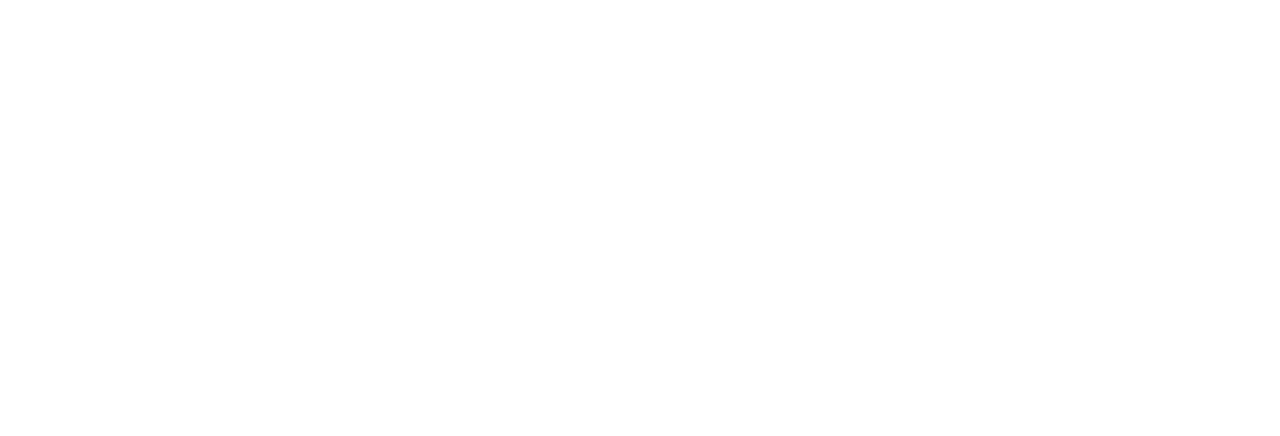
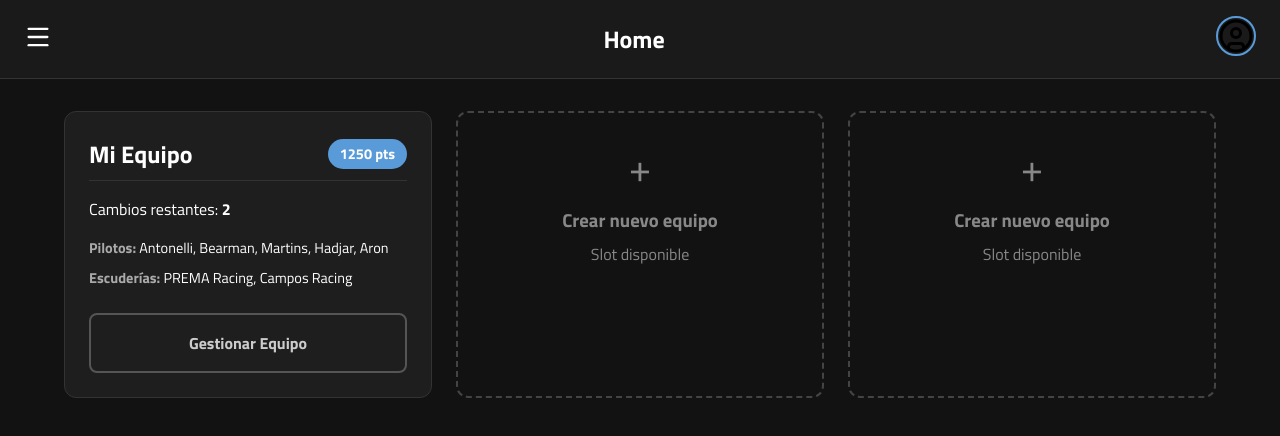
Before and after one commit to manu-fiuba/IntroTP, a plain HTML site: page frontend/home.html in a window 1280 px wide. Drawn offline with Linux system fonts and the light colour scheme.

Commit message:
front: header reutilizable y vista de equipos en home

```diff
--- a/frontend/css/style.css
+++ b/frontend/css/style.css
@@ -67,3 +67,129 @@ body {
     border: 2px solid #555555;
     color: #cccccc;
 }
+
+/* --- ESTILOS DE LAS PÁGINAS INTERNAS --- */
+.app-body {
+    display: block; /* Sobrescribimos el flex del body del index */
+    background-color: #121212;
+    color: #ffffff;
+    min-height: 100vh;
+}
+
+/* Header */
+.app-header {
+    display: flex;
+    justify-content: space-between;
+    align-items: center;
+    padding: 1rem 1.5rem;
+    background-color: #1a1a1a;
+    border-bottom: 1px solid #333;
+}
+
+.menu-btn {
+    background: none;
+    border: none;
+    cursor: pointer;
+    filter: invert(1); /* Vuelve blanco el SVG */
+}
+
+.header-title {
+    font-size: 1.5rem;
+    font-weight: 700;
+}
+
+.pfp {
+    width: 40px;
+    height: 40px;
+    border-radius: 50%;
+    object-fit: cover;
+    border: 2px solid #589bd8;
+}
+
+/* Equipos */
+.home-container {
+    padding: 2rem 1.5rem;
+    display: grid;
+    grid-template-columns: 1fr; /* Por defecto una sola columna (una debajo de otra) */
+    gap: 1.5rem;
+    max-width: 600px;
+    margin: 0 auto;
+}
+
+/* Si la pantalla tiene al menos 1024px de ancho, pasamos a 3 columnas */
+@media (min-width: 1200px) {
+    .home-container {
+        grid-template-columns: repeat(3, 1fr);
+        max-width: 1200px;
+    }
+}
+
+/* Tarjetas de Equipo */
+.team-card {
+    background-color: #1e1e1e;
+    border: 1px solid #333;
+    border-radius: 12px;
+    padding: 1.5rem;
+    display: flex;
+    flex-direction: column;
+    gap: 1rem;
+}
+
+.team-header {
+    display: flex;
+    justify-content: space-between;
+    align-items: center;
+    border-bottom: 1px solid #333;
+    padding-bottom: 0.5rem;
+}
+
+.points-badge {
+    background-color: #589bd8;
+    padding: 0.25rem 0.75rem;
+    border-radius: 20px;
+    font-weight: bold;
+    font-size: 0.9rem;
+}
+
+.team-roster .roster-group {
+    margin-bottom: 0.5rem;
+    font-size: 0.9rem;
+}
+
+.team-roster strong {
+    color: #aaaaaa;
+}
+
+.btn-full {
+    width: 100%;
+    display: block;
+}
+
+/* Slot Vacío */
+.empty-slot {
+    background-color: transparent;
+    border: 2px dashed #444;
+    text-decoration: none;
+    color: #888;
+    cursor: pointer;
+    transition: all 0.2s;
+}
+
+.empty-slot:hover {
+    border-color: #589bd8;
+    color: #fff;
+    background-color: rgba(88, 155, 216, 0.05);
+}
+
+.empty-content {
+    text-align: center;
+    display: flex;
+    flex-direction: column;
+    align-items: center;
+    gap: 0.5rem;
+}
+
+.plus-icon {
+    font-size: 2.5rem;
+    font-weight: 300;
+}
--- a/frontend/home.html
+++ b/frontend/home.html
@@ -0,0 +1,79 @@
+<!DOCTYPE html>
+<html lang="es">
+<head>
+    <meta charset="UTF-8">
+    <meta name="viewport" content="width=device-width, initial-scale=1.0">
+    <title>F2 Fantasy | Home</title>
+
+    <!-- Favicon -->
+    <link rel="icon" type="image/x-icon" href="./img/favicon.ico">
+
+    <!-- Tipografía Titillium -->
+    <link rel="preconnect" href="https://fonts.googleapis.com">
+    <link rel="preconnect" href="https://fonts.gstatic.com" crossorigin>
+    <link href="https://fonts.googleapis.com/css2?family=Titillium+Web:wght@400;600;700;900&display=swap" rel="stylesheet">
+
+    <link rel="stylesheet" href="./css/style.css">
+</head>
+<body class="app-body">
+
+    <!-- Header -->
+    <header class="app-header">
+        <button class="menu-btn" aria-label="Abrir menú">
+            <img src="./img/menu.svg" alt="Menú" width="28" height="28">
+        </button>
+        <h1 class="header-title">Home</h1>
+        <a href="profile.html" class="profile-link">
+            <img src="./img/circle-user.svg" alt="Perfil" class="pfp">
+        </a>
+    </header>
+
+    <main class="home-container">
+
+        <!-- Slot 1 (Ejemplo Equipo Creado) -->
+        <article class="team-card">
+            <header class="team-header">
+                <h2>Mi Equipo</h2>
+                <span class="points-badge">1250 pts</span>
+            </header>
+
+            <div class="team-stats">
+                <p>Cambios restantes: <strong>2</strong></p>
+            </div>
+
+            <div class="team-roster">
+                <div class="roster-group">
+                    <strong>Pilotos:</strong>
+                    <span>Antonelli, Bearman, Martins, Hadjar, Aron</span>
+                </div>
+                <div class="roster-group">
+                    <strong>Escuderías:</strong>
+                    <span>PREMA Racing, Campos Racing</span>
+                </div>
+            </div>
+
+            <a href="manage-team.html" class="btn btn-outline btn-full">Gestionar Equipo</a>
+        </article>
+
+        <!-- Slot 2 (Vacío) -->
+        <a href="create-team.html" class="team-card empty-slot">
+            <div class="empty-content">
+                <span class="plus-icon">+</span>
+                <h3>Crear nuevo equipo</h3>
+                <p>Slot disponible</p>
+            </div>
+        </a>
+
+        <!-- Slot 3 (Vacío) -->
+        <a href="create-team.html" class="team-card empty-slot">
+            <div class="empty-content">
+                <span class="plus-icon">+</span>
+                <h3>Crear nuevo equipo</h3>
+                <p>Slot disponible</p>
+            </div>
+        </a>
+
+    </main>
+
+</body>
+</html>
```
Also changed, not shown: frontend/create-team.html (added), frontend/img/circle-user.svg (added), frontend/img/menu.svg (added), frontend/manage-team.html (added), frontend/profile.html (added).
